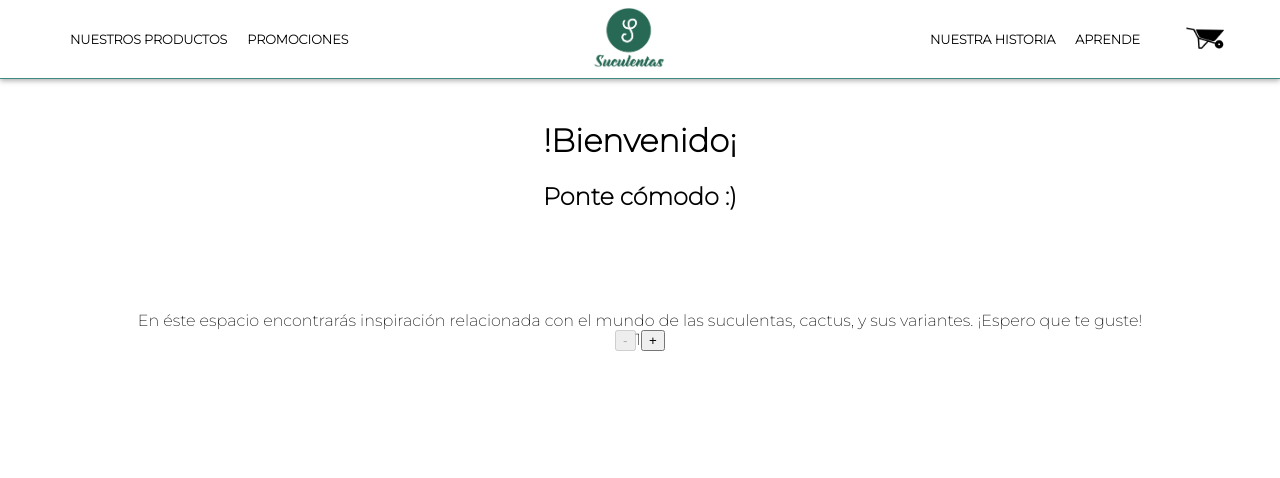
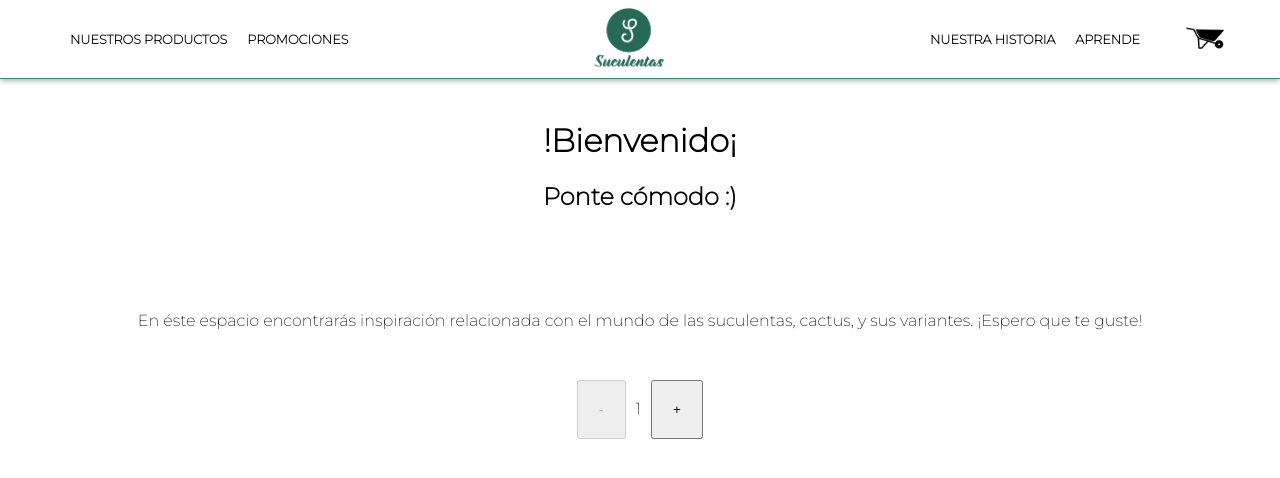
Before and after one commit to NellSheridan/suculentas, a React (Create React App) app: page / in a window 1280 px wide. Shown: the top 478 px of the page. Built offline with nearby package versions, Linux system fonts and the light colour scheme.

Commit message:
feat(): Agrega espaciados

```diff
--- /dev/null
+++ b/src/components/ItemCount/ItemCount.css
@@ -0,0 +1,11 @@
+.item-count-wrapper {
+    margin-top: 50px;
+}
+button {
+    padding: 20px;
+    margin: 0 10px;
+}
+
+span {
+
+}
--- a/src/components/ItemCount/ItemCount.jsx
+++ b/src/components/ItemCount/ItemCount.jsx
@@ -1,4 +1,5 @@
 import React, {useState} from 'react';
+import './ItemCount.css';
 
 const ItemCount = (props) => {
     const [count, setCount] = useState(1);
```
